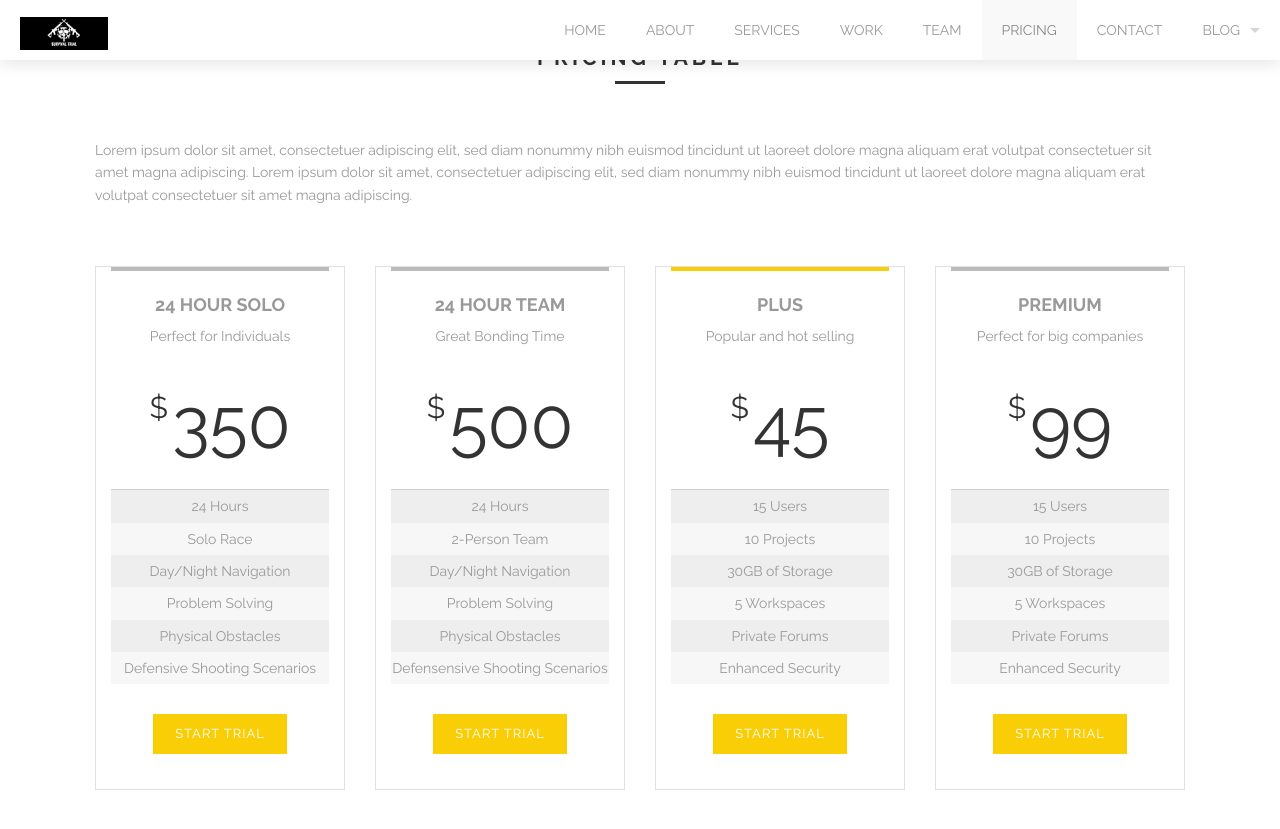
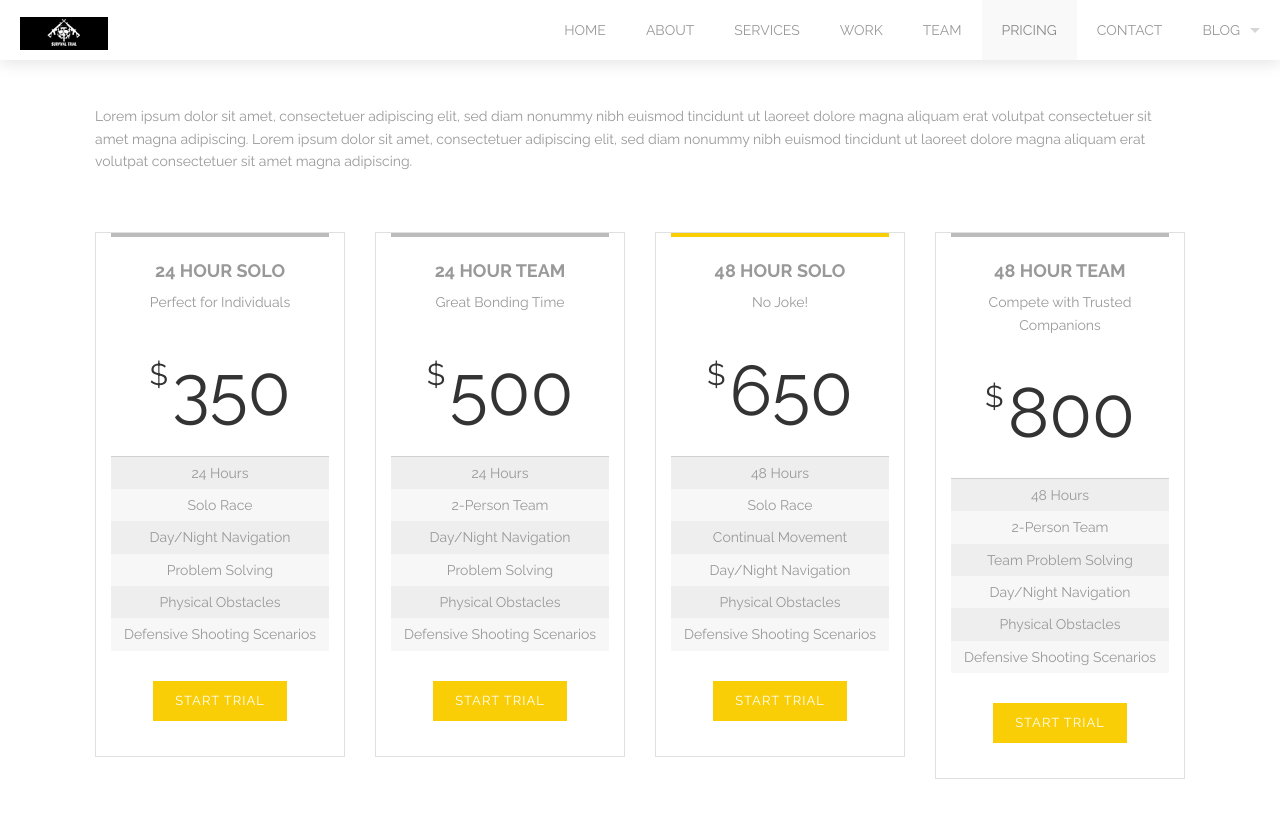
Before and after one commit to jonweiler/jonweiler.github.io, a Jekyll site: the page built from index.html, in a window 1280 px wide and 900 px high, scrolled down 6284 px. Shown: the top 829 px of the window. Built offline with Jekyll 4.4.1, drawn with Linux system fonts in a browser that asks for light colours; some of the changed text lies outside the part shown.

Commit message:
update index

```diff
--- a/index.html
+++ b/index.html
@@ -79,12 +79,12 @@ works:
     desc: Design &amp; Development
 
 testimonials:
-  - quote: Reprehenderit eos et non et ut eum reprehenderit quis sequi quia vel repellendus id. Velit quit blanditiis dolor quam error eos dolores sequi eaque rerum est. Velit quit blanditiis dolor quam error eos dolores sequi eaque rerum est.
-    author: "- David White, Designer at Huglab"
-  - quote: Lorem ipsum dolor sit amet, consectetuer adipiscing elit, sed diam nonummy nibh euismod tincidunt ut laoreet dolore magna aliquam erat volutpat consectetuer sit amet magna adipiscing.
-    author: "- David White, Designer at Huglab"
-  - quote: Reprehenderit eos et non et ut eum reprehenderit quis sequi quia vel repellendus id. Velit quit blanditiis dolor quam error eos dolores sequi eaque rerum est.
-    author: "- David White, Designer at Huglab"
+  - quote: Why Survival Trial?  Adventure, and because I needed a reason to stay in shape but I hate running..... I like shooting and hiking, so this seemed like a great combination of the two.
+    author: "- Gene Locke, Team Terra Victor - 2015 Winterborn Race of Champions"
+  - quote: We want to know that we put it all on the line, that we did the best that we could.
+    author: "- Clint Briggs, Team Slow Motion - 2014 STVIII: Sundowner "
+  - quote: We want to do our best....we now know what is possible.
+    author: "- Steve and Nicole Ruby, Team Ruby Red - 2013 STIV: Daybreaker"
 
 members:
   - avatar: images/@stock/member-1.jpg
@@ -161,28 +161,28 @@ price_boxes:
       - Day/Night Navigation
       - Problem Solving
       - Physical Obstacles
-      - Defensensive Shooting Scenarios
-  - type: plus
-    desc: Popular and hot selling
-    cost: 45
+      - Defensive Shooting Scenarios
+  - type: 48 Hour Solo
+    desc: No Joke!
+    cost: 650
     lines:
-      - 15 Users
-      - 10 Projects
-      - 30GB of Storage
-      - 5 Workspaces
-      - Private Forums
-      - Enhanced Security
+      - 48 Hours
+      - Solo Race
+      - Continual Movement
+      - Day/Night Navigation
+      - Physical Obstacles
+      - Defensive Shooting Scenarios
     class: featured
-  - type: Premium
-    desc: Perfect for big companies
-    cost: 99
+  - type: 48 Hour Team
+    desc: Compete with Trusted Companions
+    cost: 800
     lines:
-      - 15 Users
-      - 10 Projects
-      - 30GB of Storage
-      - 5 Workspaces
-      - Private Forums
-      - Enhanced Security
+      - 48 Hours
+      - 2-Person Team
+      - Team Problem Solving
+      - Day/Night Navigation
+      - Physical Obstacles
+      - Defensive Shooting Scenarios
 socials:
   - title: Facebook
     text: Connect us with facebook
```
Also changed, not shown: other parts of index.html (+1 -1 lines).
